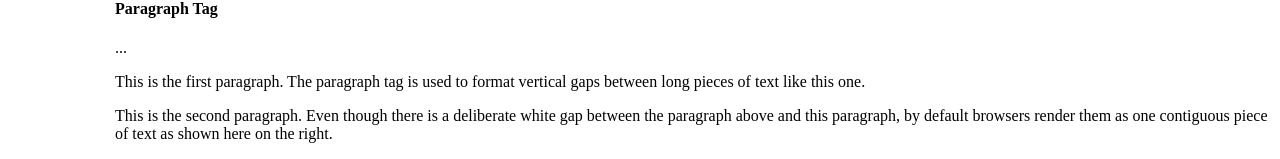
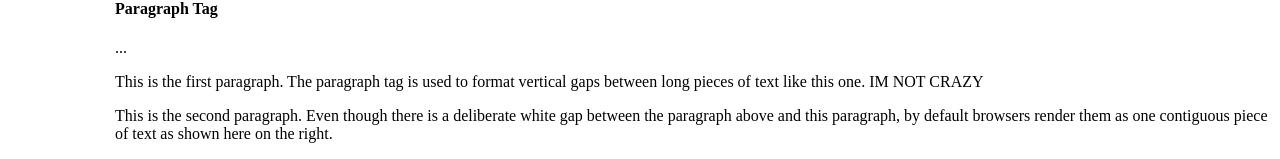
Before and after one commit to agrvspr/kambaz-next-js, a Next.js app: page /labs/lab1 in a window 1280 px wide. Shown: the part 331-490 px from the top of the page. Built offline with nearby package versions, Linux system fonts and the light colour scheme.

Commit message:
making sure vercel works

```diff
--- a/app/labs/lab1/page.tsx
+++ b/app/labs/lab1/page.tsx
@@ -18,7 +18,7 @@ export default function Lab1() {
           <p id="wd-p-1"> ... </p>
           <p id="wd-p-2">
 This is the first paragraph. The paragraph tag is used to format
-vertical gaps between long pieces of text like this one.
+vertical gaps between long pieces of text like this one. IM NOT CRAZY
           </p>
           <p id="wd-p-3">
 This is the second paragraph. Even though there is a deliberate white
```
